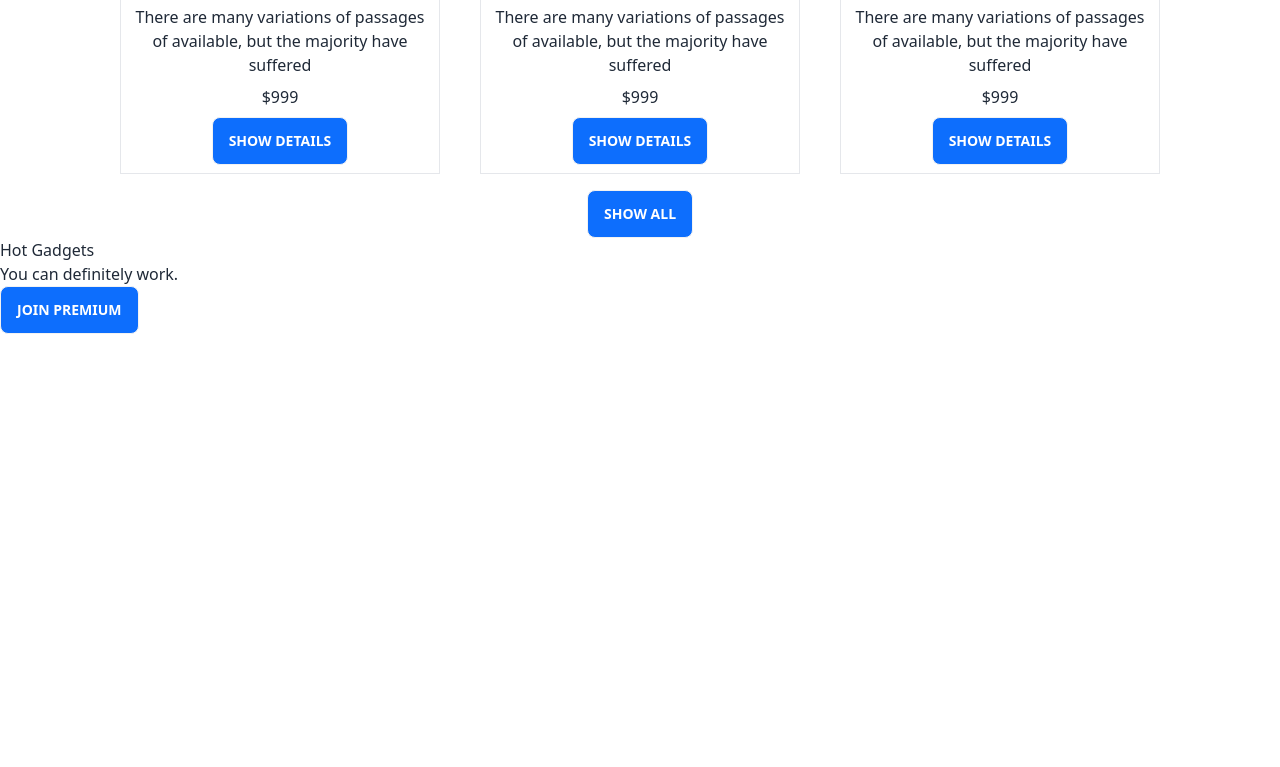
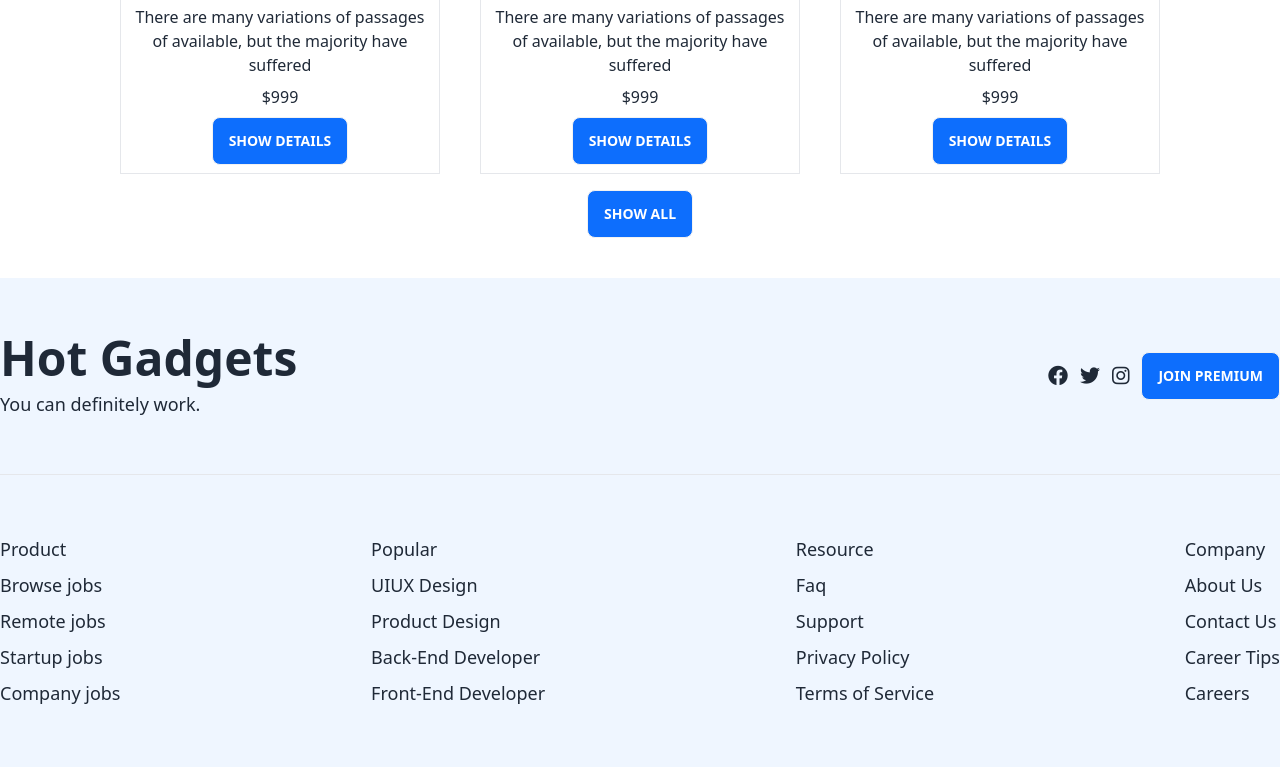
Before and after one commit to BitWizCoder/Programming-Hero-Projects, a plain HTML site: page Mobile store api project/index.html in a window 1280 px wide. Shown: the part 1058-1825 px from the top of the page. Before the commit the page ends 1392 px from the top, so only its background shows below. Drawn offline with nearby package versions, Linux system fonts and the light colour scheme.

Commit message:
added footer section

```diff
--- a/Mobile store api project/index.html
+++ b/Mobile store api project/index.html
@@ -6,7 +6,13 @@
     <link rel="shortcut icon" href="../img/favicon.ico" type="image/x-icon" />
 
     <!-- Font Awesome -->
-    <link rel="stylesheet" href="https://cdnjs.cloudflare.com/ajax/libs/font-awesome/6.4.2/css/all.min.css" integrity="sha512-z3gLpd7yknf1YoNbCzqRKc4qyor8gaKU1qmn+CShxbuBusANI9QpRohGBreCFkKxLhei6S9CQXFEbbKuqLg0DA==" crossorigin="anonymous" referrerpolicy="no-referrer" />
+    <link
+      rel="stylesheet"
+      href="https://cdnjs.cloudflare.com/ajax/libs/font-awesome/6.4.2/css/all.min.css"
+      integrity="sha512-z3gLpd7yknf1YoNbCzqRKc4qyor8gaKU1qmn+CShxbuBusANI9QpRohGBreCFkKxLhei6S9CQXFEbbKuqLg0DA=="
+      crossorigin="anonymous"
+      referrerpolicy="no-referrer"
+    />
 
     <!-- Daisy and Tailwind -->
     <link
@@ -75,7 +81,7 @@
               placeholder="&#x1F50D; Search your phone"
               class="input input-bordered"
             />
-            <button class="btn btn-success">Search</span>
+            <button class="btn btn-success">Search</button>
           </label>
         </div>
       </div>
@@ -84,9 +90,12 @@
       <div class="grid md:grid-cols-2 lg:grid-cols-3 gap-10 text-center">
         <!-- Mobile - 1 -->
         <div class="border flex flex-col items-center max-w-xs p-2 gap-2">
-          <img src="./img/iphone-13.png" alt="">
+          <img src="./img/iphone-13.png" alt="" />
           <h2>Iphone 13 Pro Max</h2>
-          <p>There are many variations of passages of available, but the majority have suffered</p>
+          <p>
+            There are many variations of passages of available, but the majority
+            have suffered
+          </p>
           <p>$999</p>
           <button class="btn bg-[#0D6EFD] hover:bg-[#0d6dfdda] text-white">
             Show Details
@@ -94,9 +103,12 @@
         </div>
         <!-- Mobile - 2 -->
         <div class="border flex flex-col items-center max-w-xs p-2 gap-2">
-          <img src="./img/iphone-13.png" alt="">
+          <img src="./img/iphone-13.png" alt="" />
           <h2>Iphone 13 Pro Max</h2>
-          <p>There are many variations of passages of available, but the majority have suffered</p>
+          <p>
+            There are many variations of passages of available, but the majority
+            have suffered
+          </p>
           <p>$999</p>
           <button class="btn bg-[#0D6EFD] hover:bg-[#0d6dfdda] text-white">
             Show Details
@@ -104,9 +116,12 @@
         </div>
         <!-- Mobile - 3 -->
         <div class="border flex flex-col items-center max-w-xs p-2 gap-2">
-          <img src="./img/iphone-13.png" alt="">
+          <img src="./img/iphone-13.png" alt="" />
           <h2>Iphone 13 Pro Max</h2>
-          <p>There are many variations of passages of available, but the majority have suffered</p>
+          <p>
+            There are many variations of passages of available, but the majority
+            have suffered
+          </p>
           <p>$999</p>
           <button class="btn bg-[#0D6EFD] hover:bg-[#0d6dfdda] text-white">
             Show Details
@@ -118,17 +133,60 @@
       </button>
     </main>
 
-    <footer>
+    <footer class="bg-blue-50">
       <!-- footer top section -->
+      <div class="flex justify-between container mx-auto py-14 mt-10">
         <div>
-<div>
-  <h1>Hot Gadgets</h1>
-  <p>You can definitely work.</p>
+          <h1 class="text-5xl font-semibold mb-2">Hot Gadgets</h1>
+          <p class="text-lg">You can definitely work.</p>
         </div>
-<div>
+        <div class="flex items-center gap-3 text-xl">
+          <a href="">
+            <i class="fa-brands fa-facebook"></i>
+          </a>
+          <a href="">
+            <i class="fa-brands fa-twitter"></i>
+          </a>
+          <a href="">
+            <i class="fa-brands fa-instagram"></i>
+          </a>
           <button class="btn bg-[#0D6EFD] hover:bg-[#0d6dfdda] text-white">
             Join Premium
           </button>
+        </div>
+      </div>
+      <hr />
+      <!-- Links -->
+      <div
+        class="flex justify-between container mx-auto py-14 text-lg leading-9"
+      >
+        <div>
+          <p><a href="#">Product</a></p>
+          <p><a href="#">Browse jobs</a></p>
+          <p><a href="#">Remote jobs</a></p>
+          <p><a href="#">Startup jobs</a></p>
+          <p><a href="#">Company jobs</a></p>
+        </div>
+        <div>
+          <p><a href="#">Popular</a></p>
+          <p><a href="#">UIUX Design</a></p>
+          <p><a href="#">Product Design</a></p>
+          <p><a href="#">Back-End Developer</a></p>
+          <p><a href="#">Front-End Developer</a></p>
+        </div>
+        <div>
+          <p><a href="#">Resource</a></p>
+          <p><a href="#">Faq</a></p>
+          <p><a href="#">Support</a></p>
+          <p><a href="#">Privacy Policy</a></p>
+          <p><a href="#">Terms of Service</a></p>
+        </div>
+        <div>
+          <p><a href="#">Company</a></p>
+          <p><a href="#">About Us</a></p>
+          <p><a href="#">Contact Us</a></p>
+          <p><a href="#">Career Tips</a></p>
+          <p><a href="#">Careers</a></p>
         </div>
       </div>
     </footer>
```
Lines whose indentation alone changed are shown as unchanged.
